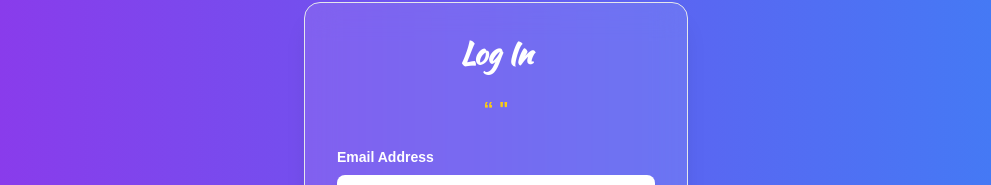
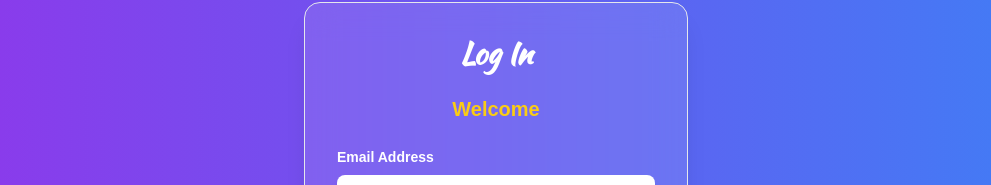
Before and after one commit to andrewindeche/brandinfluencerapp, a Next.js app in the folder frontend/: page /login in a window 1280 px wide. Shown: the part 123-308 px from the top of the page, without its empty margins (144-1135 px from the left). Built offline with nearby package versions, Linux system fonts and the light colour scheme; a web font is replaced by a local one.

Commit message:
update conditional statements

```diff
--- a/frontend/src/pages/login.tsx
+++ b/frontend/src/pages/login.tsx
@@ -99,13 +99,13 @@ const LoginForm: React.FC = () => {
             {userType === 'brand' ? (
               <div>
                 <h3 className="text-center text-xl font-bold mb-4">
-                  Welcome, Log in as Brand!
+                  Log in as a Brand!
                 </h3>
               </div>
             ) : userType === 'influencer' ? (
               <div>
                 <h3 className="text-center text-xl font-bold mb-4">
-                  Welcome, Log in as Influencer!
+                  Log in as an Influencer!
                 </h3>
               </div>
             ) : userType === 'admin' ? (
@@ -117,14 +117,12 @@ const LoginForm: React.FC = () => {
             ) : userType === 'user' ? (
               <div>
                 <h3 className="text-center text-xl font-bold mb-4">
-                  Welcome, Log in as User!
+                  Log in as a User!
                 </h3>
               </div>
             ) : (
               <div>
-                <h3 className="text-center text-xl font-bold mb-4">
-                  &ldquo; &quot;
-                </h3>
+                <h3 className="text-center text-xl font-bold mb-4">Welcome</h3>
               </div>
             )}
           </p>
```
